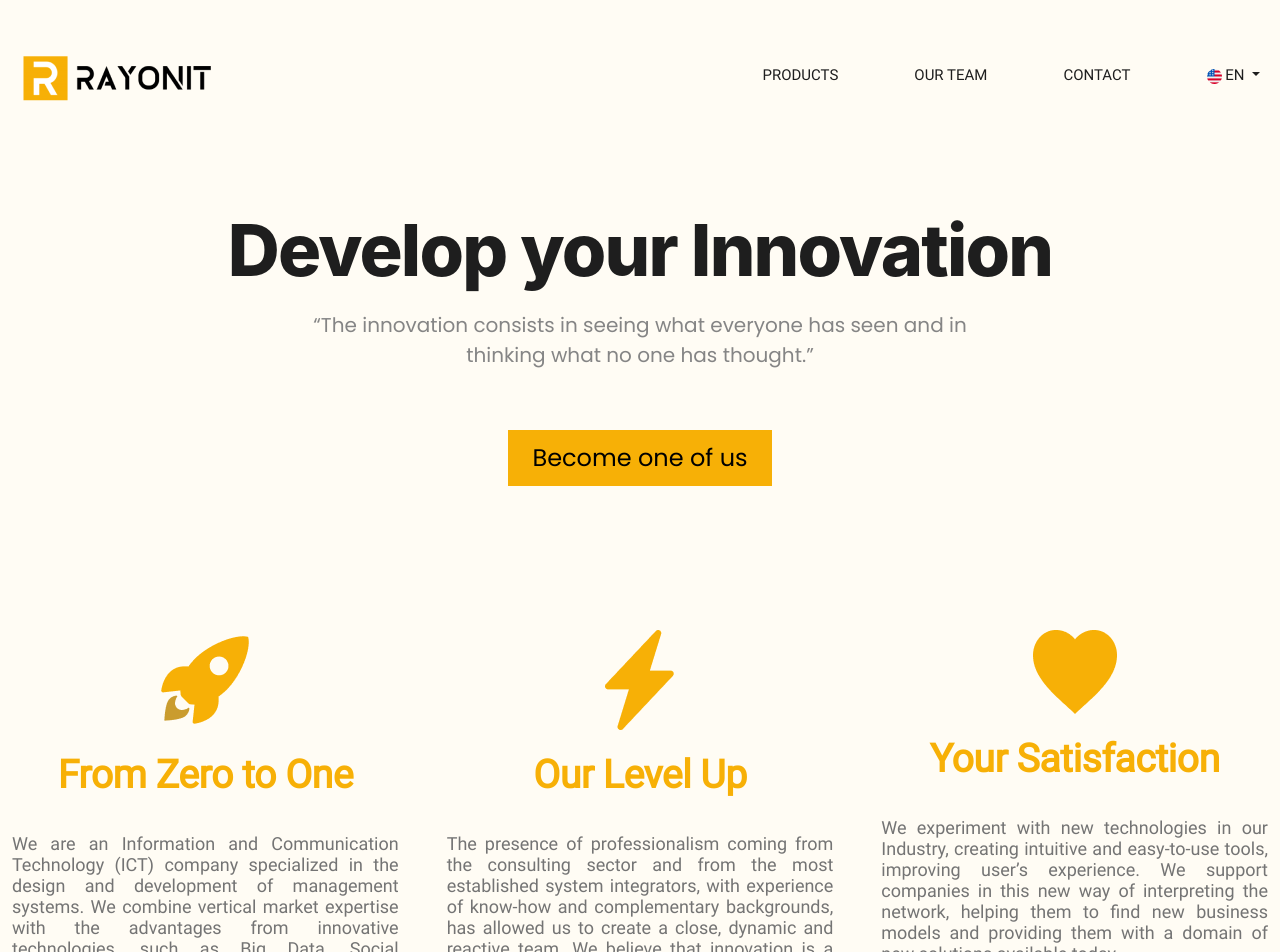
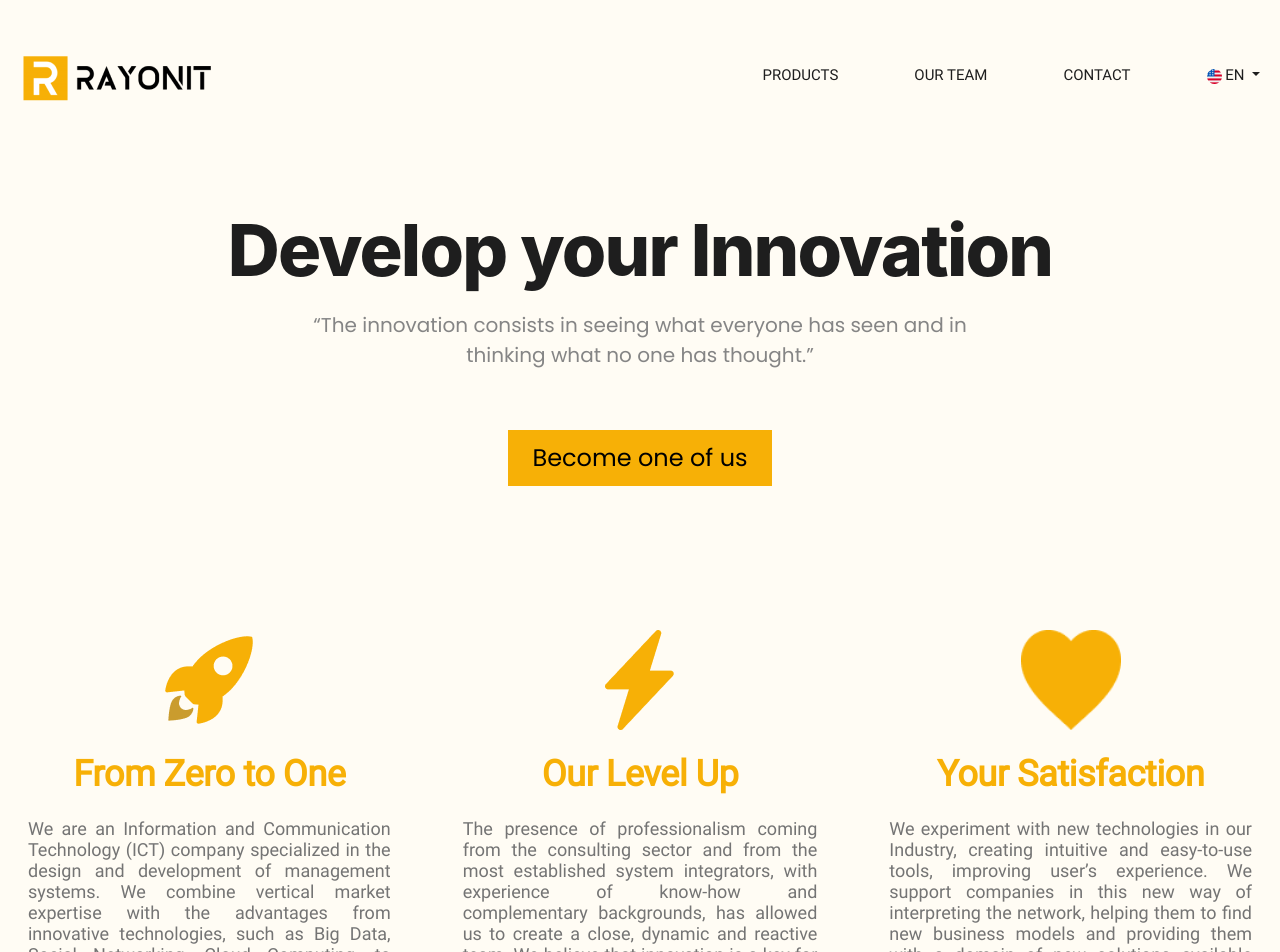
Before and after one commit to leojune12/rayonit-landing-page, a Nuxt app: page / in a window 1280 px wide. Shown: the top 952 px of the page. Built offline with nearby package versions, Linux system fonts and the light colour scheme; a web font is replaced by a local one.

Commit message:
Update features component

```diff
--- a/components/Features.vue
+++ b/components/Features.vue
@@ -1,38 +1,44 @@
 <template>
     <div class="container-xxl py-5">
-        <div class="row features gx-0 gx-md-5">
-            <div class="col-md-4">
-                <div class="image d-flex justify-content-center">
+        <div class="row features">
+            <div class="col-lg-4 mb-4 mb-lg-0">
+                <div class="feature mx-auto pe-0 pe-lg-4 ps-0 ps-lg-3">
+                    <div class="image d-flex justify-content-center mb-4">
                         <img src="/images/rocket.png" alt="">
                     </div>
-                <div class="title text-center">
+                    <div class="title text-3xl text-md-4xl text-center mb-4">
                         From Zero to One
                     </div>
                     <div class="description text-justify">
                         We are an Information and Communication Technology (ICT) company specialized in the design and development of management systems. We combine vertical market expertise with the advantages from innovative technologies, such as Big Data, Social Networking, Cloud Computing, to optimize and integrate processes, applications and devices for customer service.
                     </div>
                 </div>
-            <div class="col-md-4">
-                <div class="image d-flex justify-content-center">
+            </div>
+            <div class="col-lg-4 mb-4 mb-lg-0">
+                <div class="feature mx-auto px-0 px-lg-4">
+                    <div class="image d-flex justify-content-center mb-4">
                         <img src="/images/lightning.png" alt="">
                     </div>
-                <div class="title text-center">
+                    <div class="title text-3xl text-md-4xl text-center mb-4">
                         Our Level Up
                     </div>
                     <div class="description text-justify">
                         The presence of professionalism coming from the consulting sector and from the most established system integrators, with experience of know-how and complementary backgrounds, has allowed us to create a close, dynamic and reactive team. We believe that innovation is a key for increasing knowledge and developing new business opportunities.
                     </div>
                 </div>
-            <div class="col-md-4">
-                <div class="image d-flex justify-content-center">
+            </div>
+            <div class="col-lg-4">
+                <div class="feature mx-auto ps-0 ps-lg-4 pe-0 pe-lg-3">
+                    <div class="image d-flex justify-content-center mb-4">
                         <img src="/images/heart.png" alt="">
                     </div>
-                <div class="title text-center">
+                    <div class="title text-3xl text-md-4xl text-center mb-4">
                         Your Satisfaction
                     </div>
                     <div class="description text-justify">
                         We experiment with new technologies in our      Industry,    creating  intuitive    and easy-to-use      tools,    improving    user’s experience.  We    support       companies
     in this new    way    of     interpreting    the network,      helping    them to      find new business   models    and   providing them with   a      domain    of    new     solutions available today.
+                    </div>
                 </div>
             </div>
         </div>
@@ -44,22 +50,38 @@ export default {
 }
 </script>
 <style lang="scss" scoped>
+
+    @import "~/assets/scss/mixins/breakpoints";
+
     .features {
 
+        .feature {
+
+            max-width: 500px;
+
             .image {
-            margin-bottom: 24px;
+                // margin-bottom: 24px;
+                img {
+                    height: 72px;
+                }
+
+                @include media-breakpoint-up(md) {
+                    img {
+                        height: 100px;
+                    }
+                }
             }
 
             .title {
                 color: #F7B006;
                 text-align: justify;
                 font-family: Roboto;
-            font-size: 39px;
+                // font-size: 39px;
                 font-style: normal;
                 font-weight: 700;
-            line-height: 109.187%; /* 42.583px */
+                // line-height: 109.187%; /* 42.583px */
                 letter-spacing: -0.39px;
-            margin-bottom: 36px;
+                // margin-bottom: 36px;
             }
 
             .description {
@@ -72,4 +94,5 @@ export default {
                 line-height: normal;
             }
         }
+    }
 </style>
```
Lines whose indentation alone changed are shown as unchanged.
